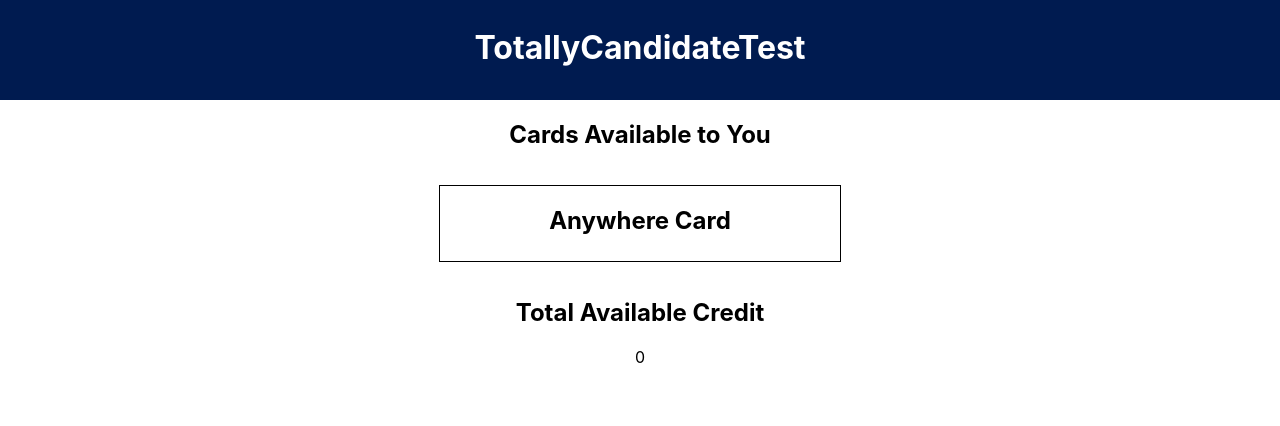
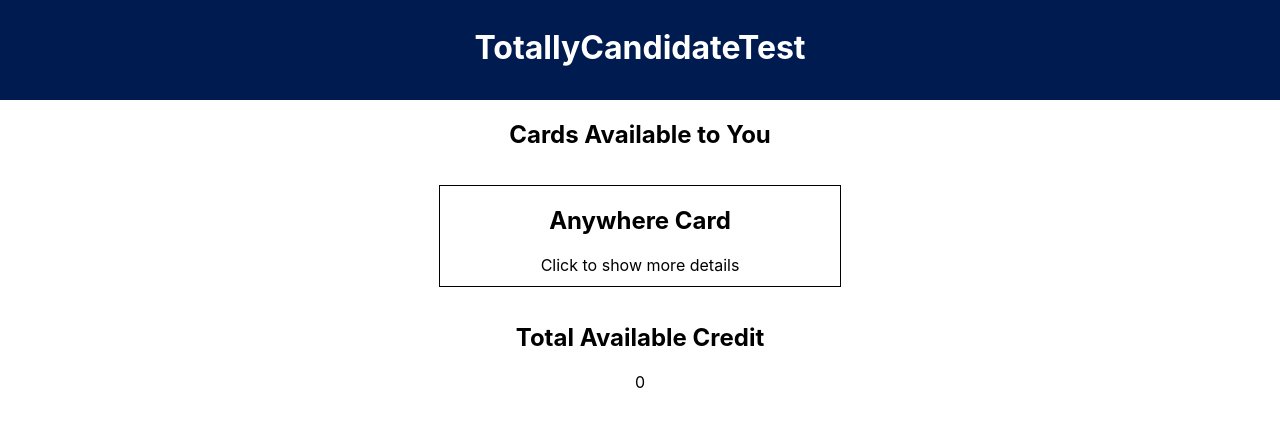
Before and after one commit to AlfieLamertonTM/Candidate_Test, a React (Create React App) app in the folder candidate_test/: page /Cards in a window 1280 px wide. Shown: the top 426 px of the page. Built offline with nearby package versions, Linux system fonts and the light colour scheme; no server answers.

Commit message:
added fourth card to show extensibility

```diff
--- a/candidate_test/src/App.css
+++ b/candidate_test/src/App.css
@@ -49,6 +49,3 @@
     margin-right: auto;
   }
 }
-
-@media only screen and (min-width: 600px) {
-}
--- a/candidate_test/src/pages/Cards.js
+++ b/candidate_test/src/pages/Cards.js
@@ -12,10 +12,10 @@ export default function Cards() {
 
   const showCardDetails = (cardName) => {
     setOpenCards([...openCards, cardName]);
+    const filteredCards = [
+      ...new Set(openCards.filter((item) => item !== cardName)), // This is buggy, https://stackoverflow.com/questions/58106099/react-onclick-not-firing-on-first-click-second-click-behaves-as-expected-simpl
+    ];
     if (showDetails && openCards.includes(cardName)) {
-      const filteredCards = [
-        ...new Set(openCards.filter((item) => item !== cardName)), // This is buggy, https://stackoverflow.com/questions/58106099/react-onclick-not-firing-on-first-click-second-click-behaves-as-expected-simpl
-      ];
       setOpenCards(filteredCards);
       setShowDetails(filteredCards.includes(cardName) ? false : true);
       updateTotalAvailableCredit(openCards);
@@ -50,8 +50,7 @@ export default function Cards() {
     const anywhereCard = new CreditCard("Anywhere Card", 18.9, 0, 6, 1200);
     const studentLifeCard = new CreditCard("Student Life", 33.9, 0, 0, 300);
     const liquidCard = new CreditCard("Liquid Card", 33.9, 12, 6, 3000);
-    // const boujeeCard = new CreditCard("Boujee Card", 33.9, 12, 6, 40000);
-    // show them this
+    // const bigStacksCard = new CreditCard("Big Stacks Card", 33.9, 12, 6, 40000);
 
     const cardList = [anywhereCard];
 
@@ -61,6 +60,9 @@ export default function Cards() {
     if (customer.annualIncome > 16000) {
       cardList.push(liquidCard);
     }
+    // if (customer.annualIncome > 100000) {
+    //   cardList.push(bigStacksCard);
+    // }
     return cardList;
   };
 
@@ -93,10 +95,11 @@ export default function Cards() {
             data-testid="CardDiv"
             style={{
               height:
-                showDetails && openCards.includes(card.name) ? "unset" : 75,
+                showDetails && openCards.includes(card.name) ? "unset" : 100,
             }}
           >
             <h2>{card.name}</h2>
+            <p>Click to show more details</p>
             {showDetails &&
               openCards.includes(card.name) && ( // add const checkifcontainscardname
                 <div>
```
